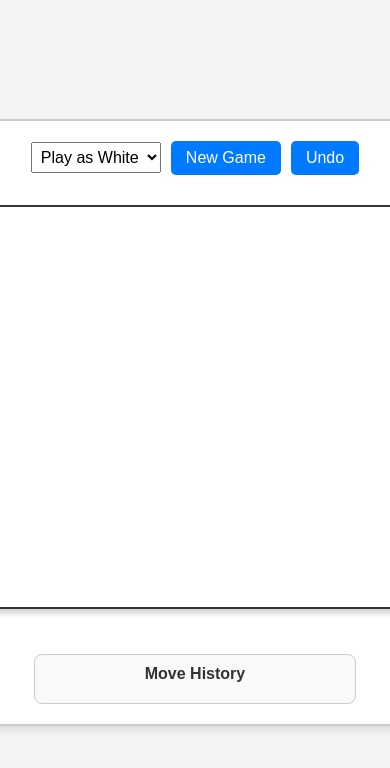
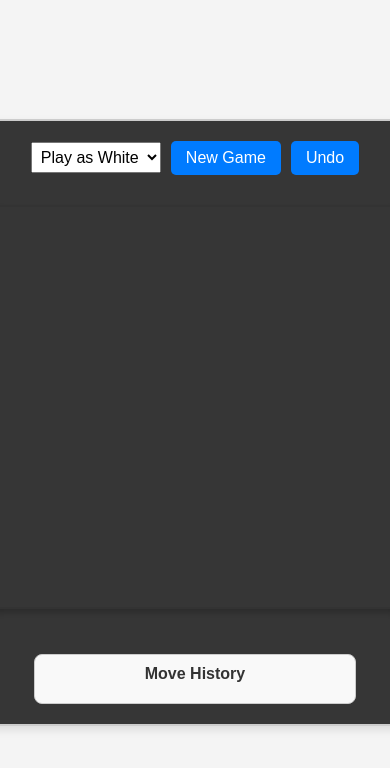
Before and after one commit to Velousss/impossible-chess, a plain HTML site: page index.html in a window 390 px wide. Shown: the top 768 px of the page. Drawn offline with nearby package versions, Linux system fonts and the light colour scheme.

Commit message:
fit mobile devices better

```diff
--- a/style.css
+++ b/style.css
@@ -14,11 +14,12 @@ body {
     flex-direction: column;
     align-items: center;
     gap: 15px;
-    background-color: #ffffff;
+    background-color: #363636;
     border: 2px solid #ccc;
     padding: 20px;
     border-radius: 10px;
     box-shadow: 0 4px 8px rgba(0, 0, 0, 0.1);
+    width: 100%;
 }
 
 .control-panel {
@@ -83,7 +84,7 @@ button:hover {
 #gameStatus {
     font-size: 18px;
     font-weight: bold;
-    color: #333;
+    color: white;
     text-align: center;
 }
 
```
